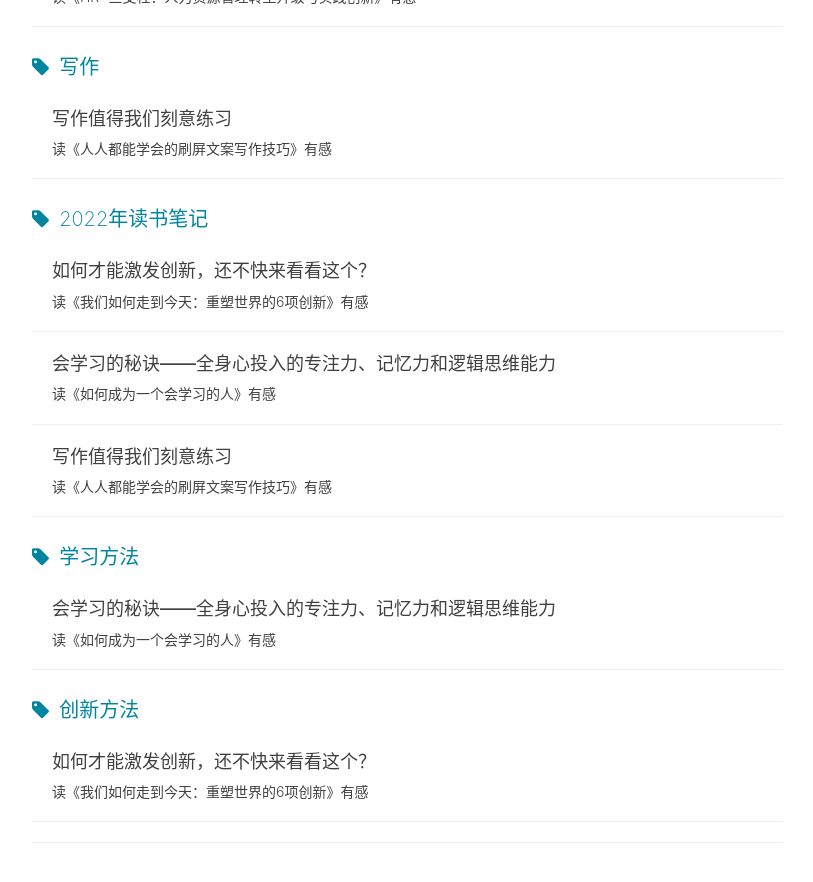
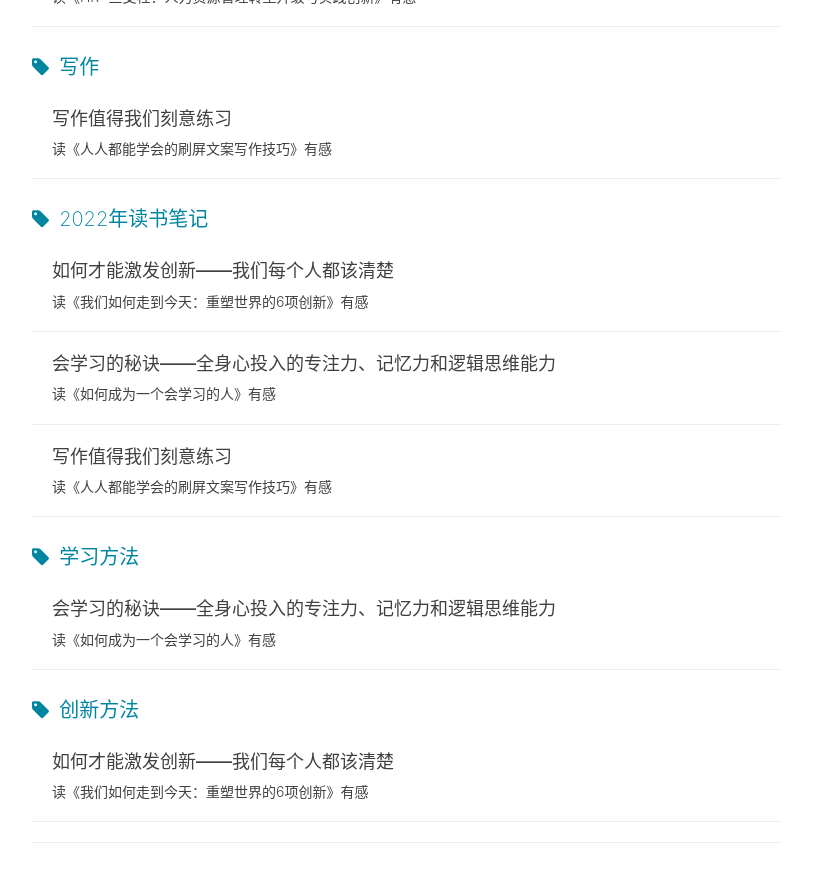
Before and after one commit to qingtian/qingtian.github.com, a Jekyll site: the page built from tags.html, in a window 1280 px wide and 900 px high, scrolled down 27022 px. Shown: the top 882 px of the window, without its empty margins (233-1046 px from the left). Built offline with Jekyll 4.4.1, drawn with Linux system fonts in a browser that asks for light colours; nearby versions of some CDN libraries; comment, search, counter and statistics services are not loaded; some of the changed text lies outside the part shown.

Commit message:
Update 2022-02-04-how-to-stimulate-innovation.md

```diff
--- a/_posts/2022-02-04-how-to-stimulate-innovation.md
+++ b/_posts/2022-02-04-how-to-stimulate-innovation.md
@@ -1,6 +1,6 @@
 ---
 layout:     post
-title:      "如何才能激发创新，还不快来看看这个？"
+title:      "如何才能激发创新——我们每个人都该清楚"
 subtitle:   "读《我们如何走到今天：重塑世界的6项创新》有感"
 date:       2022-02-04
 author:     "qingtian"
```
